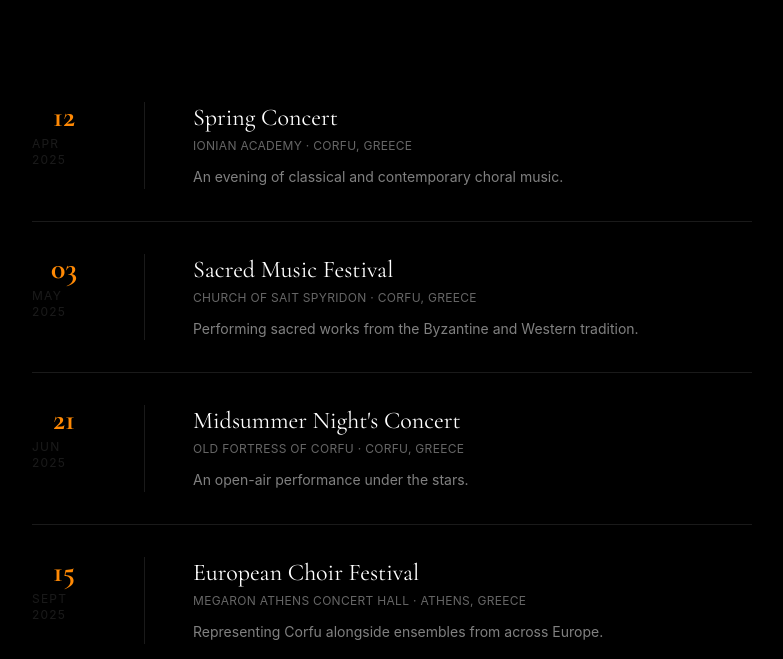
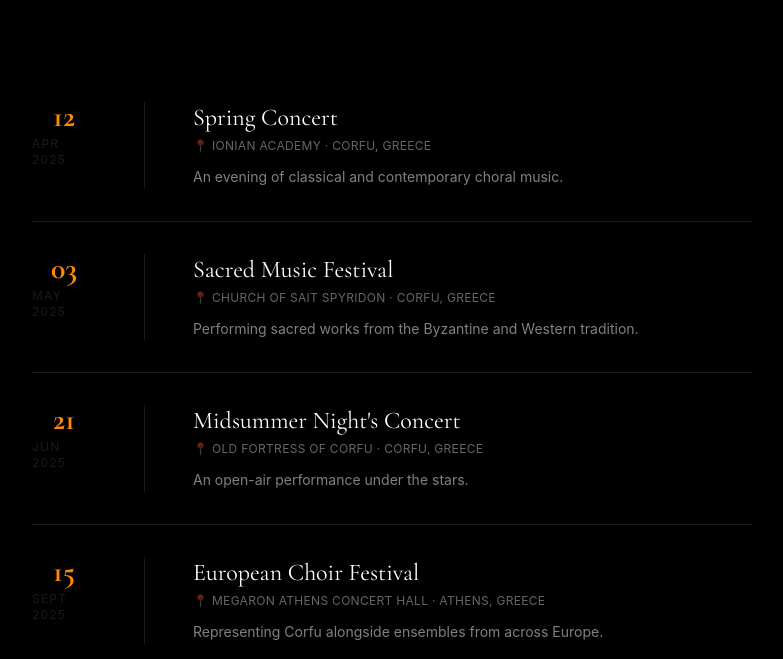
Before and after one commit to xenkou90/choir-website, a React (Vite) app: page / in a window 1280 px wide. Shown: the part 3581-4240 px from the top of the page, without its empty margins (248-1031 px from the left). Built offline with nearby package versions, Linux system fonts and the light colour scheme.

Commit message:
feat: add location pin icon to calendar events

```diff
--- a/src/components/Calendar.tsx
+++ b/src/components/Calendar.tsx
@@ -42,7 +42,7 @@ const Calendar = () => {
                                     {event.title}
                                 </h3>
                                 <span className="text-white/40 text-xs tracking-wide uppercase">
-                                    {event.venue} · {event.city}
+                                    📍 {event.venue} · {event.city}
                                 </span>
                                 <p className="text-white/50 text-sm leading-relaxed mt-2">
                                     {event.description}
```
